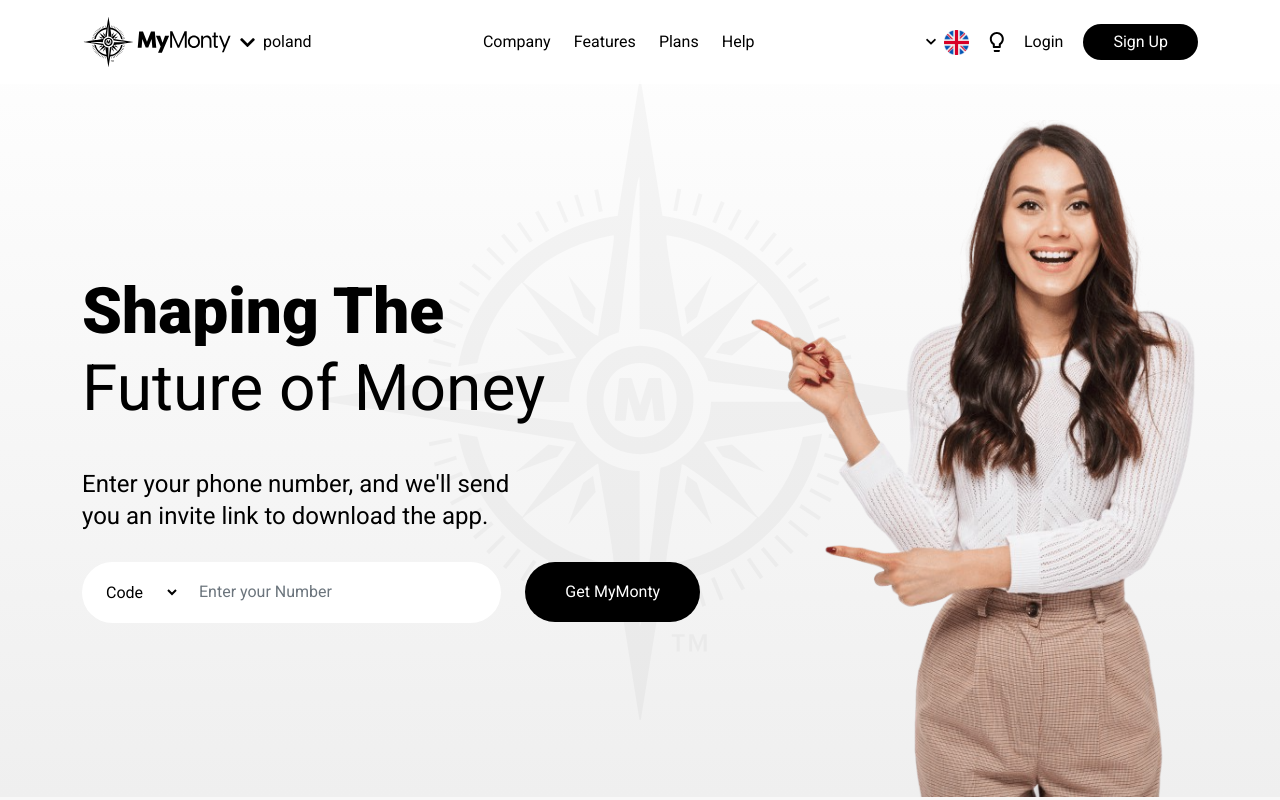
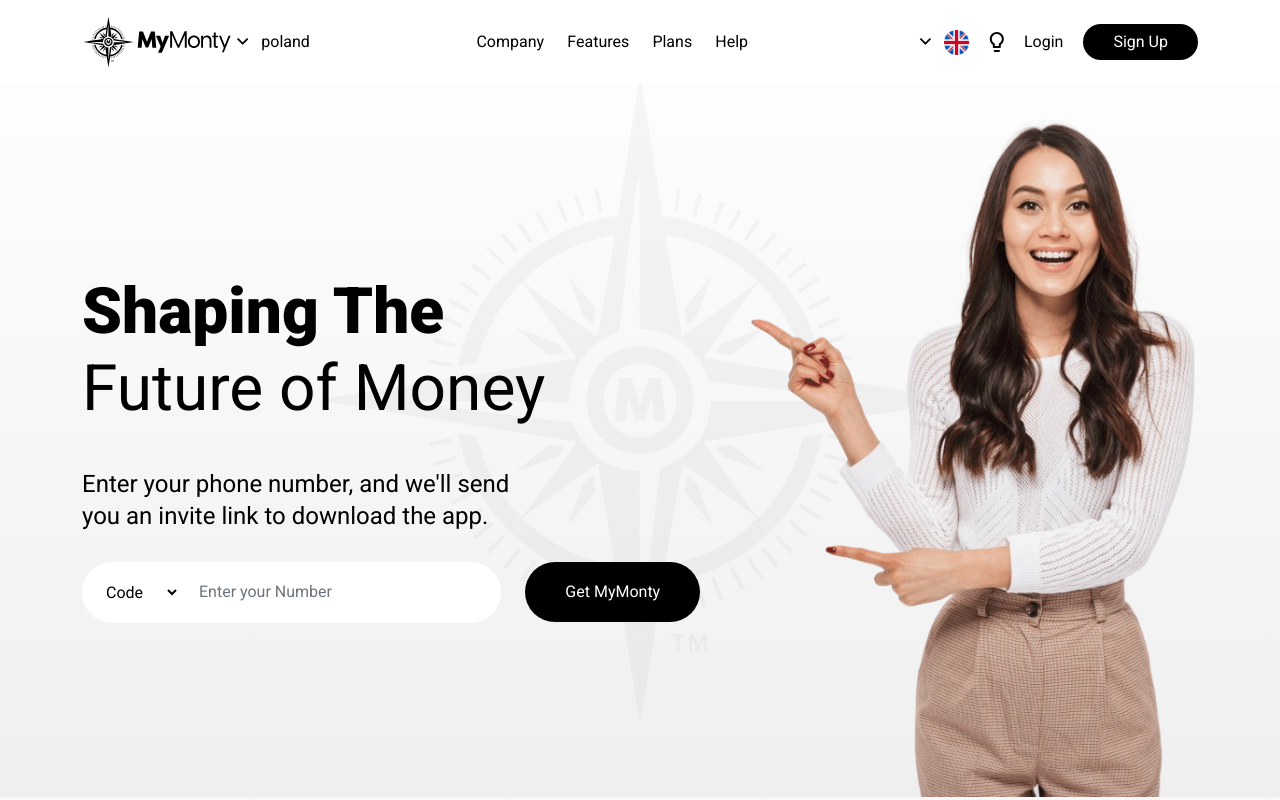
Before and after one commit to Hassan-Jammal/MyMonty, a website built with Parcel: page src/index.html in a window 1280 px wide. Shown: the top 800 px of the page. Built offline with nearby package versions, Linux system fonts and the light colour scheme; files whose address does not match are found by name.

Commit message:
icon library

```diff
--- a/src/index.html
+++ b/src/index.html
@@ -20,6 +20,8 @@
       src`="https://cdnjs.cloudflare.com/ajax/libs/gsap/3.8.0/MotionPathPlugin.min.js"
     ></script>
     <script src="https://cdnjs.cloudflare.com/ajax/libs/gsap/3.8.0/ScrollTrigger.min.js"></script>
+    <!-- Remixicon icons library -->
+    <link href="https://cdn.jsdelivr.net/npm/remixicon@2.5.0/fonts/remixicon.css" rel="stylesheet">
     <link rel="stylesheet" href="./app/scss/main.scss" />
     <script type="module" src="./app/js/app.js"></script>
   </head>
@@ -534,28 +536,7 @@
                   />
                 </svg>
               </a>
-              <div class="ms-1">
-                <svg
-                  aria-hidden="true"
-                  focusable="false"
-                  data-prefix="fas"
-                  data-icon="chevron-down"
-                  class="
-                    toggle-locations
-                    svg-inline--fa
-                    fa-chevron-down fa-w-14
-                    cursor-pointer
-                  "
-                  role="img"
-                  xmlns="http://www.w3.org/2000/svg"
-                  viewBox="0 0 448 512"
-                  width="15px"
-                >
-                  <path
-                    d="M207.029 381.476L12.686 187.132c-9.373-9.373-9.373-24.569 0-33.941l22.667-22.667c9.357-9.357 24.522-9.375 33.901-.04L224 284.505l154.745-154.021c9.379-9.335 24.544-9.317 33.901.04l22.667 22.667c9.373 9.373 9.373 24.569 0 33.941L240.971 381.476c-9.373 9.372-24.569 9.372-33.942 0z"
-                  ></path>
-                </svg>
-              </div>
+              <i class="toggle-locations ri-arrow-down-s-line ri-lg cursor-pointer"></i>
               <div id="selected-location" class="ms-1">poland</div>
               <div class="locations">
                 <div class="locations-wrapper">
@@ -595,21 +576,7 @@
                 align-items-center
               "
             >
-              <svg
-                aria-hidden="true"
-                focusable="false"
-                data-prefix="fas"
-                data-icon="chevron-down"
-                class="svg-inline--fa fa-chevron-down fa-w-14"
-                role="img"
-                xmlns="http://www.w3.org/2000/svg"
-                viewBox="0 0 448 512"
-                width="10px"
-              >
-                <path
-                  d="M207.029 381.476L12.686 187.132c-9.373-9.373-9.373-24.569 0-33.941l22.667-22.667c9.357-9.357 24.522-9.375 33.901-.04L224 284.505l154.745-154.021c9.379-9.335 24.544-9.317 33.901.04l22.667 22.667c9.373 9.373 9.373 24.569 0 33.941L240.971 381.476c-9.373 9.372-24.569 9.372-33.942 0z"
-                ></path>
-              </svg>
+              <i class="ri-arrow-down-s-line ri-lg"></i>
               <div id="selected-language" class="ms-1">
                 <img src="./assets/united-kingdom.png" alt="" width="25px" />
               </div>
```
